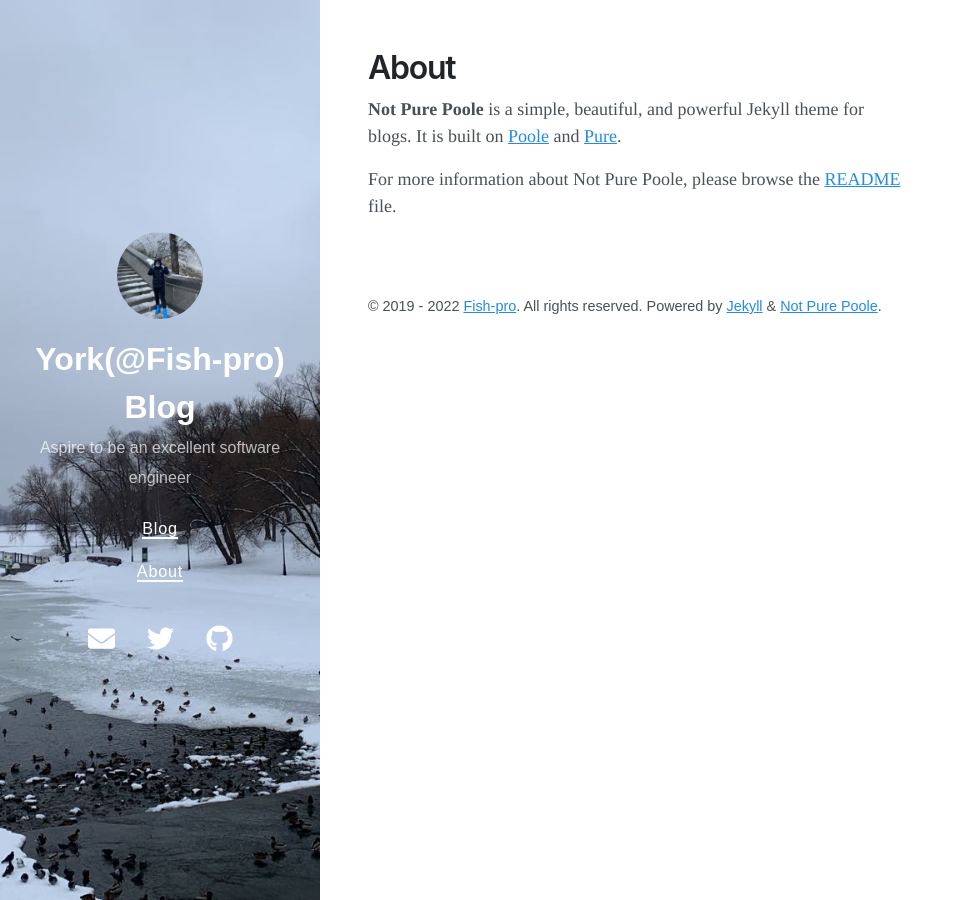
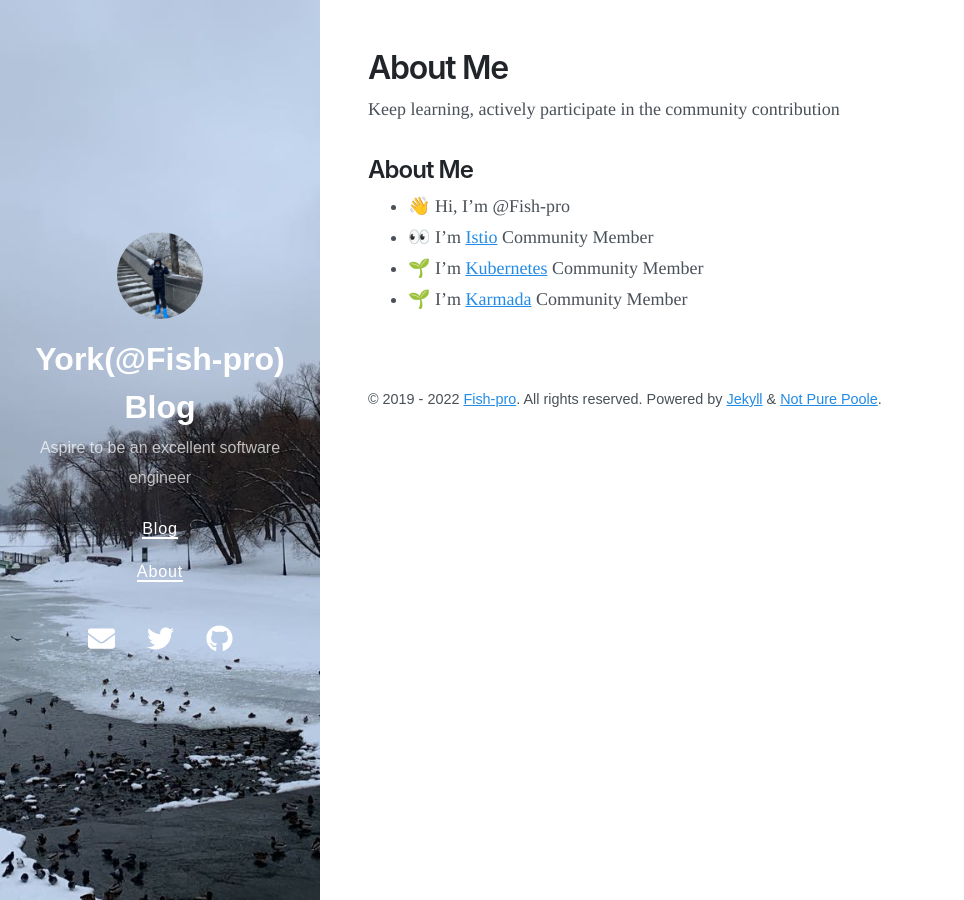
Before and after one commit to Fish-pro/fish-pro.github.io, a Jekyll site: the page built from about.md, in a window 1280 px wide. Shown: the whole page, without its empty margins (0-964 px from the left). Built offline with Jekyll 4.4.1, drawn with Linux system fonts in a browser that asks for light colours; nearby versions of some CDN libraries.

Commit message:
change about

```diff
--- a/about.md
+++ b/about.md
@@ -1,8 +1,11 @@
 ---
 layout: page
-title: About
+title: About Me
 ---
+Keep learning, actively participate in the community contribution
 
-**Not Pure Poole** is a simple, beautiful, and powerful Jekyll theme for blogs. It is built on [Poole](https://github.com/poole/poole) and [Pure](https://purecss.io/).
-
-For more information about Not Pure Poole, please browse the [README](https://github.com/vszhub/not-pure-poole) file.
+## About Me
+- 👋 Hi, I’m @Fish-pro
+- 👀 I'm [Istio](https://github.com/istio/istio) Community Member
+- 🌱 I'm [Kubernetes](https://github.com/kubernetes/kubernetes) Community Member
+- 🌱 I'm [Karmada](https://github.com/karmada-io/karmada) Community Member
```
